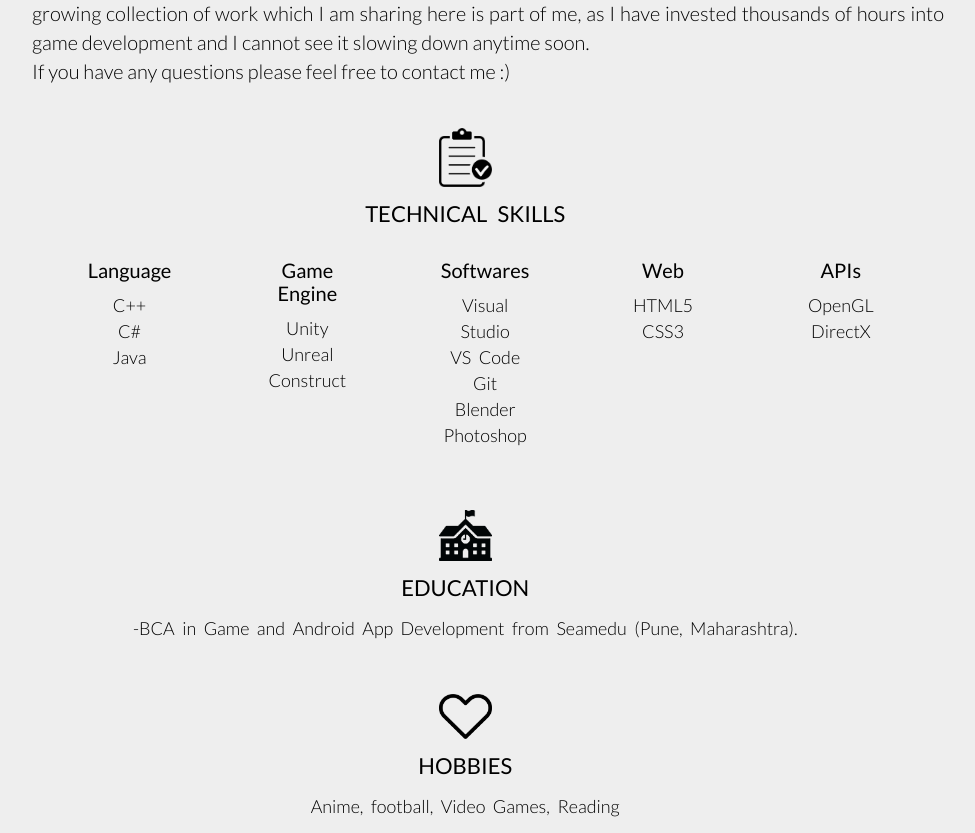
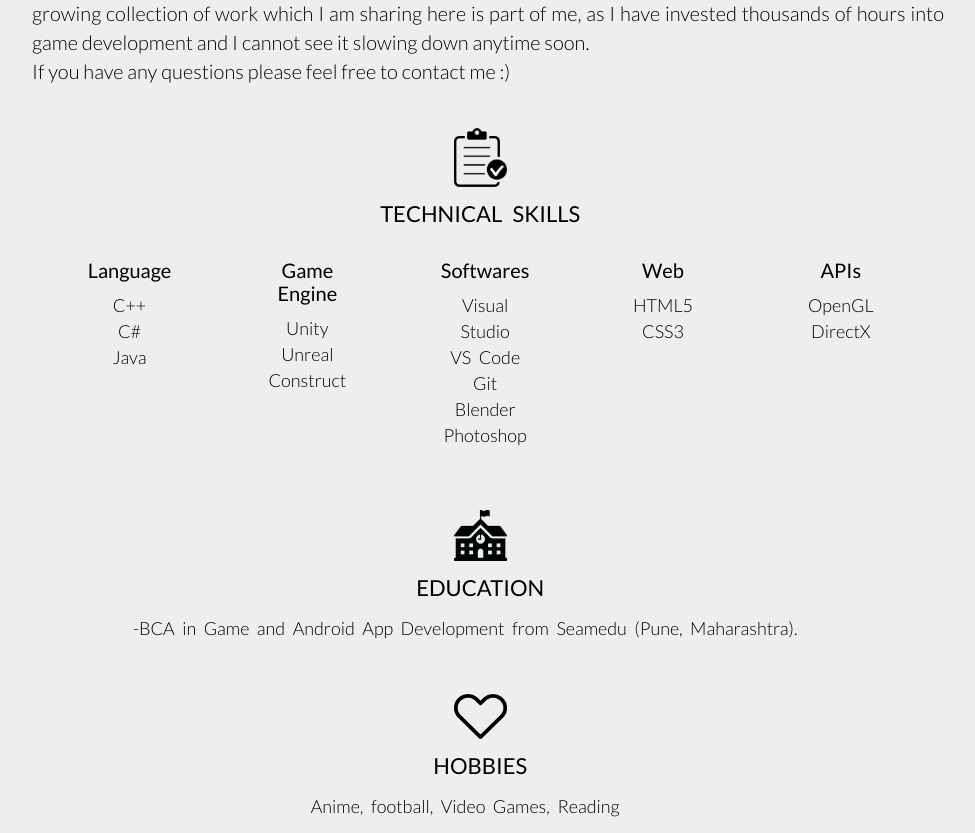
Before and after one commit to sakshamdixitwork/sakshamgamedevportfolio, a plain HTML site: page index.html in a window 1280 px wide. Shown: the part 1160-1993 px from the top of the page, without its empty margins (152-1127 px from the left). Drawn offline with Linux system fonts and the light colour scheme.

Commit message:
Update style.css

```diff
--- a/style.css
+++ b/style.css
@@ -170,20 +170,20 @@ h2:after {
 .box h3 {
     text-align: center;
     margin-bottom: 14px;
+    margin-left: 30px;
 }
 
 /*---------ICONS--------*/
 .icon-big {
     width: 6%;
     height: 6%;
-    display: block;
     color: rgb(53, 53, 53);
     margin-top: 10px;
     margin-bottom: 10px;
     display: inline-block;
     align-items: center;
     justify-content: center;
-
+    margin-left: 30px;
 }
 
 /*---------BUTTONS--------*/
```
